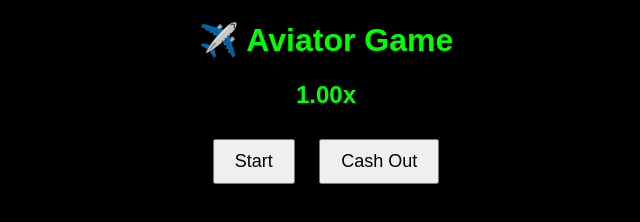
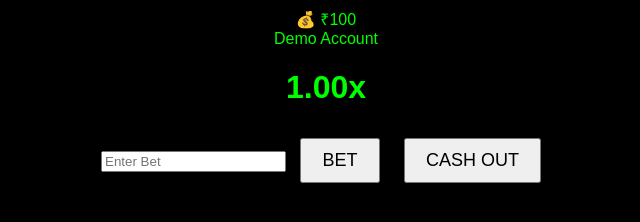
Before and after one commit to educaretuition01-hub/Aviator-game, a website: page index.html in a window 1280 px wide. Shown: the whole page, without its empty margins (314-954 px from the left). Drawn offline with Linux system fonts and the light colour scheme.

Commit message:
Update index.html

```diff
--- a/index.html
+++ b/index.html
@@ -1,16 +1,25 @@
 <!DOCTYPE html>
 <html>
 <head>
-  <title>Aviator Game</title>
+  <title>Aviator Premium</title>
   <link rel="stylesheet" href="style.css">
 </head>
 <body>
 
-<h1>✈️ Aviator Game</h1>
-<h2 id="multi">1.00x</h2>
+<div class="top-bar">
+  <div>💰 ₹<span id="balance">100</span></div>
+  <div>Demo Account</div>
+</div>
 
-<button onclick="startGame()">Start</button>
-<button onclick="cashOut()">Cash Out</button>
+<div class="game">
+  <h1 id="multi">1.00x</h1>
+</div>
+
+<div class="controls">
+  <input type="number" id="betAmount" placeholder="Enter Bet">
+  <button onclick="bet()">BET</button>
+  <button onclick="cashOut()">CASH OUT</button>
+</div>
 
 <script src="script.js"></script>
 </body>
```
